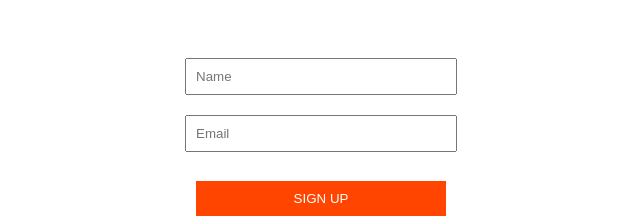
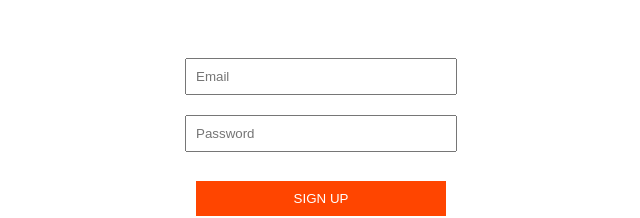
Before and after one commit to Ekweaga/saveimage, a React (Create React App) app: page /signup in a window 1280 px wide. Shown: the part 202-420 px from the top of the page, without its empty margins (319-959 px from the left). Built offline with nearby package versions, Linux system fonts and the light colour scheme.

Commit message:
Authentication logic in place

```diff
--- a/src/firebase.js
+++ b/src/firebase.js
@@ -22,7 +22,8 @@ const firebaseConfig = {
 const app = initializeApp(firebaseConfig);
 const analytics = getAnalytics(app);
 const projectfirestore = getFirestore(app)
-const projectstorage = getStorage(app)
+const projectstorage = getStorage(app);
+const auth = getAuth(app)
 
 
-export {projectstorage, projectfirestore}
+export {projectstorage, projectfirestore,auth}
--- a/src/signup.js
+++ b/src/signup.js
@@ -1,20 +1,40 @@
-import React from 'react';
+import React,{useState,useRef} from 'react';
+import { auth } from './firebase';
+import { createUserWithEmailAndPassword } from 'firebase/auth';
 import './signup.css'
 
 function Signup() {
+  const [loading,setLoading] = useState(false)
+  const emailref = useRef();
+  const passwordref = useRef();
+
+  const  signup = async ()=>{
+    setLoading(true)
+    try{
+      await createUserWithEmailAndPassword(auth,emailref.current.value,passwordref.current.value);
+      setLoading(false)
+    }
+    catch(err){
+      console.log(err)
+    }
+
+
+
+  }
+
   return (
     <div className='formtag'>
           <div style={{color:'white',background:'orangered',borderRadius:'50%',width:'100px',height:'100px', margin:'auto', marginTop:'100px',textAlign:'center',display:'flex',alignItems:'center',justifyContent:'center'}}>
           <span style={{textAlign:'center',fontSize:'25px'}}>SOI</span> </div>
-        <form>
+        <form onSubmit={signup}>
             <div>
-                <input type="text" placeholder='Name'/>
+                <input type="email" placeholder='Email' ref={emailref}/>
             </div>
             <div>
-                <input type="email" placeholder='Email'/>
+                <input type="password" placeholder='Password' ref={passwordref}/>
             </div><br/>
             <div>
-              <button type="submit">SIGN UP</button>
+              <button type="submit" >{loading ? "CREATING...." :"SIGN UP"}</button>
 
             </div>
         </form>
```
